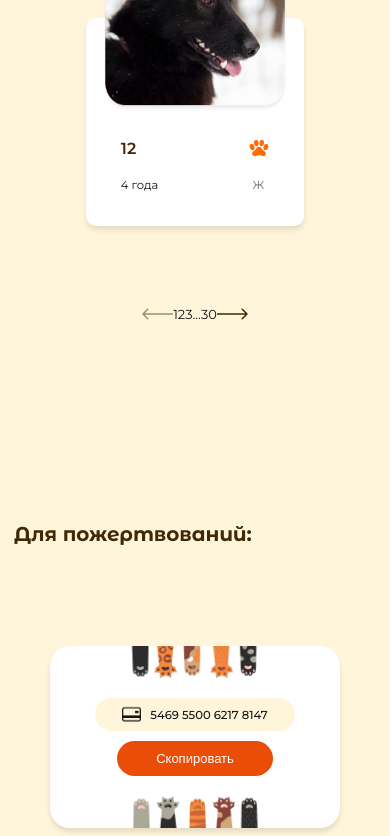
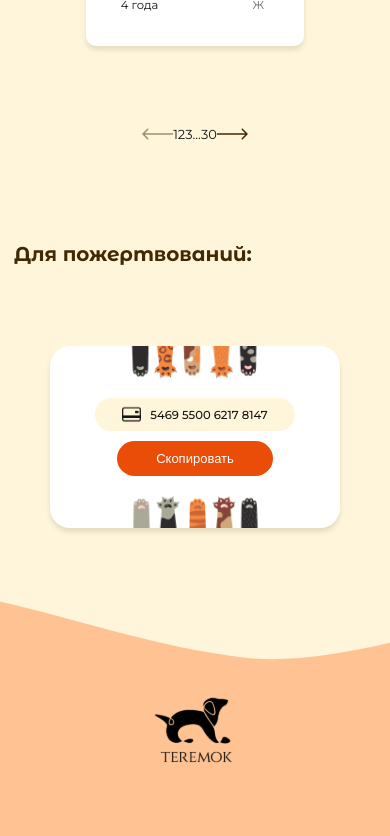
Before and after one commit to eireensid/animal-shelter, a Next.js app: page /pets in a window 390 px wide. Shown: the part 5580-6416 px from the top of the page. Built offline with nearby package versions, Linux system fonts and the light colour scheme; no server answers.

Commit message:
pets and hello pages styles

```diff
--- a/styles/components/AnimalsListPagination.module.scss
+++ b/styles/components/AnimalsListPagination.module.scss
@@ -2,5 +2,4 @@
   display: flex;
   justify-content: center;
   margin-top: -75px;
-  padding-bottom: 200px;
 }
--- a/styles/hellosFromHomes.module.scss
+++ b/styles/hellosFromHomes.module.scss
@@ -75,7 +75,7 @@
 
 
 // Tablet styles
-@media (max-width: 1024px) {
+@media (max-width: 1439px) {
   .pagePaddings {
     padding: {
       left: 45px;
@@ -113,10 +113,14 @@
   .photoWithPhraseBubbleWrapper {
     margin: 0 auto;
   }
+
+  .bankCardWrapper {
+    padding-bottom: 240px;
+  }
 }
 
 // Mobile styles
-@media (max-width: 414px) {
+@media (max-width: 767px) {
   .pagePaddings {
     padding: {
       left: 14px;
@@ -152,4 +156,18 @@
   .breadCrumbsWrapper {
     padding-top: 0;
   }
+
+  .foundHomeBlock {
+    padding-bottom: 100px;
+  }
+  .animalCarouselWrapper {
+    padding-bottom: 100px;
+  }
+
+  .bankCardWrapper {
+    padding-bottom: 160px;
+  }
+  .bankCardWrapper h2 {
+    padding-bottom: 80px;
+  }
 }
--- a/styles/pets.module.scss
+++ b/styles/pets.module.scss
@@ -40,6 +40,7 @@
 
 .ourPetsBlock {
   background: $pageBg;
+  padding-bottom: 200px;
 }
 .ourPetsBlock h2 {
   padding: {
@@ -79,7 +80,7 @@
 }
 
 // Tablet styles
-@media (max-width: 1024px) {
+@media (max-width: 1439px) {
   .pagePaddings {
     padding: {
       left: 45px;
@@ -117,10 +118,27 @@
   .photoWithPhraseBubbleWrapper {
     margin: 0 auto;
   }
+
+  .ourPetsBlock h2 {
+    padding-bottom: 25px;
+  }
+  .ourPetsDesc {
+    width: 48%;
+  }
+  .ourPetsPadding {
+    padding: {
+      top: 20px;
+      bottom: 100px;
+    }
+  }
+
+  .bankCardWrapper {
+    padding-bottom: 240px;
+  }
 }
 
 // Mobile styles
-@media (max-width: 414px) {
+@media (max-width: 767px) {
   .pagePaddings {
     padding: {
       left: 14px;
@@ -156,4 +174,27 @@
   .breadCrumbsWrapper {
     padding-top: 0;
   }
+
+  .ourPetsBlock {
+    padding-bottom: 100px;
+  }
+  .ourPetsBlock h2 {
+    padding-bottom: 23px;
+  }
+  .ourPetsDesc {
+    width: 90%;
+  }
+  .ourPetsPadding {
+    padding: {
+      top: 15px;
+      bottom: 80px;
+    }
+  }
+
+  .bankCardWrapper {
+    padding-bottom: 160px;
+  }
+  .bankCardWrapper h2 {
+    padding-bottom: 80px;
+  }
 }
```
Also changed, not shown: styles/components/AnimalCarousel.module.scss (+4 -4 lines).
